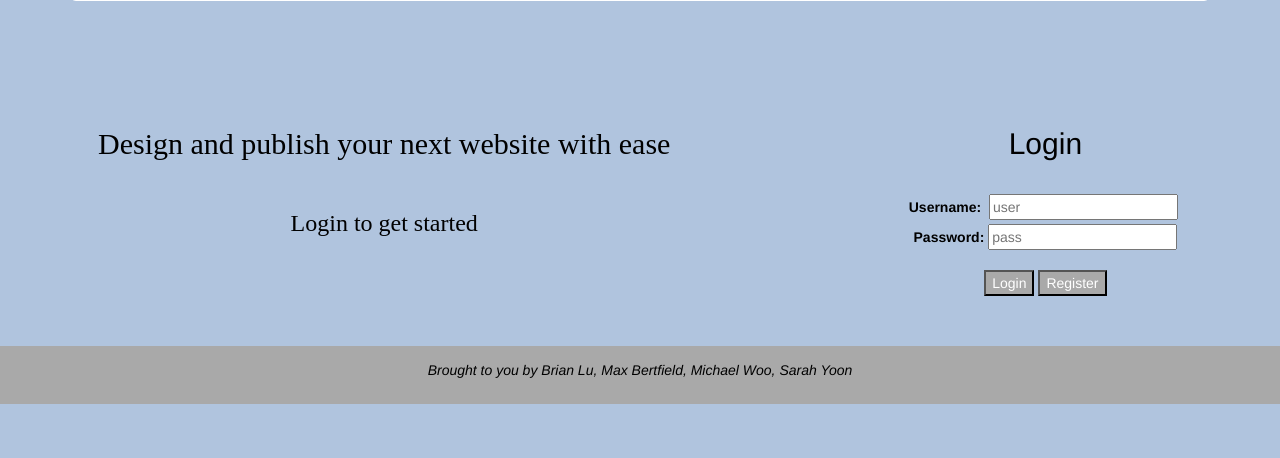
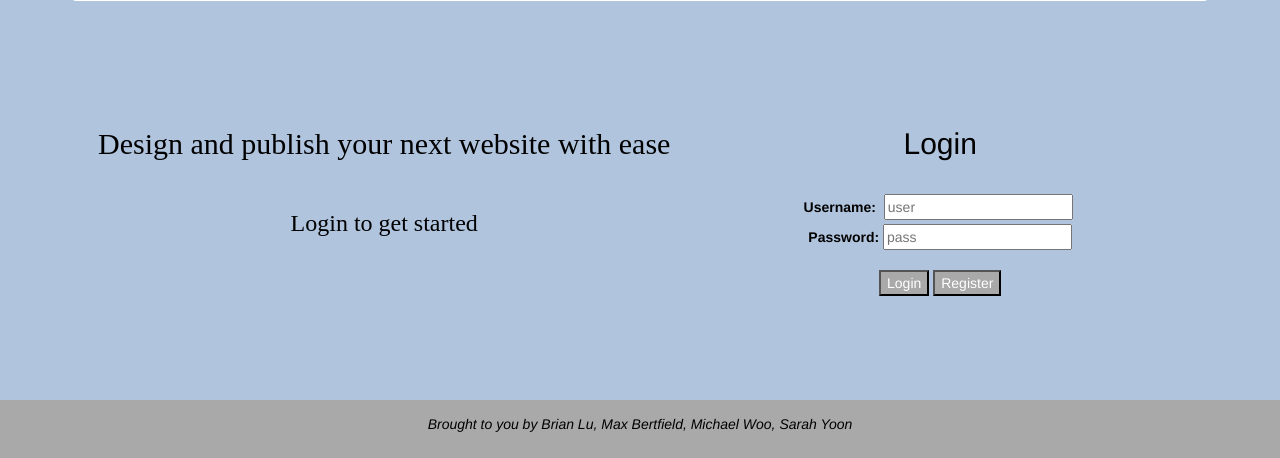
Before and after one commit to maxbert/reimagined-potato, a Flask app: page /login/ in a window 1280 px wide. Shown: the part 396-854 px from the top of the page. Before the commit the page ends 800 px from the top, so only its background shows below. Run offline with Flask 2, Linux system fonts and the light colour scheme; some libraries are stand-ins or nearby versions.

Commit message:
fixed login page

```diff
--- a/templates/login.html
+++ b/templates/login.html
@@ -52,9 +52,10 @@
 
     #login{
         padding:2em;
-        float:right;
+        float:center;
         top: 500px;
         padding-top: 4em;
+        padding-bottom:4em;
         text-align: center;
         border-radius: 4px;
     }
@@ -75,14 +76,13 @@
     }
     #description{
         padding:2em;
-        margin-right:auto;
         font-family: "PT Sans";
         padding-top: 4em;
         float:left;
         overflow:auto;
     }
     footer{
-        position:absolute;
+        position:relative;
         right:0;
         left:0;
         padding:1em;
```
